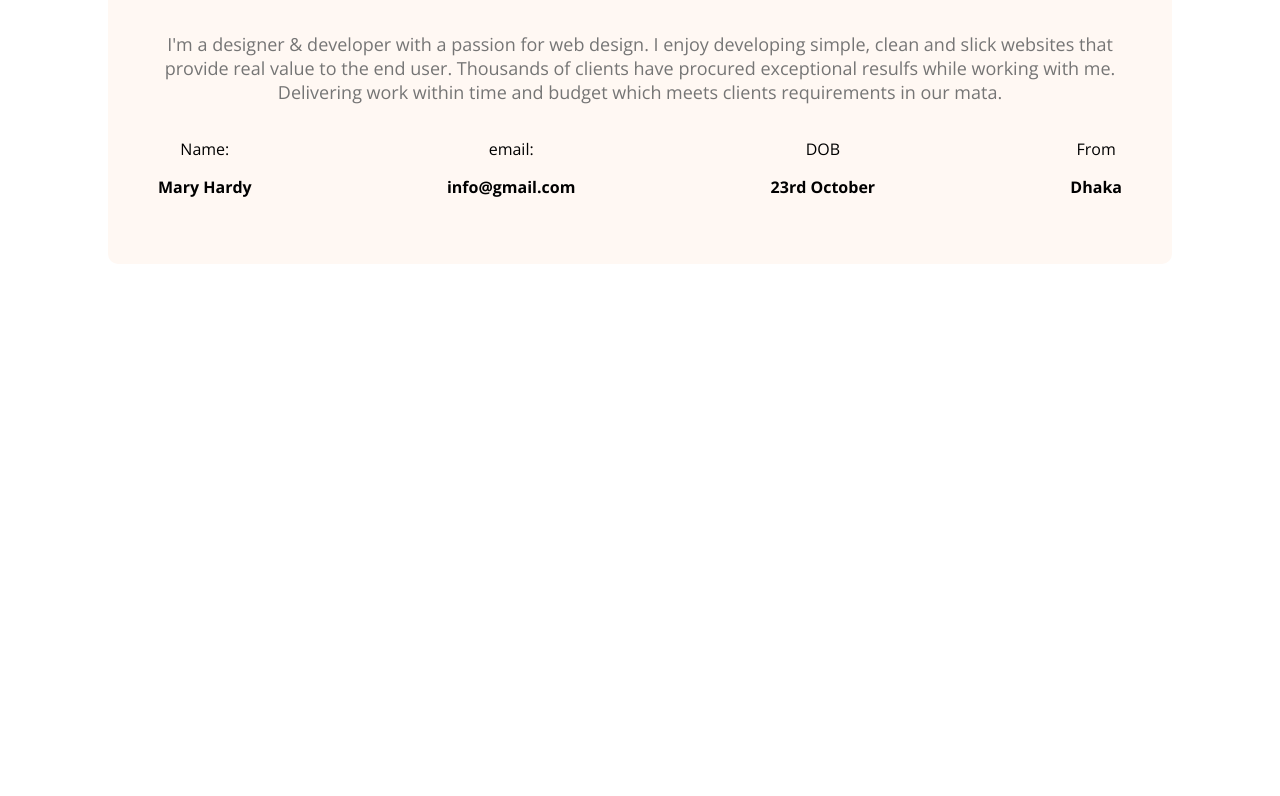
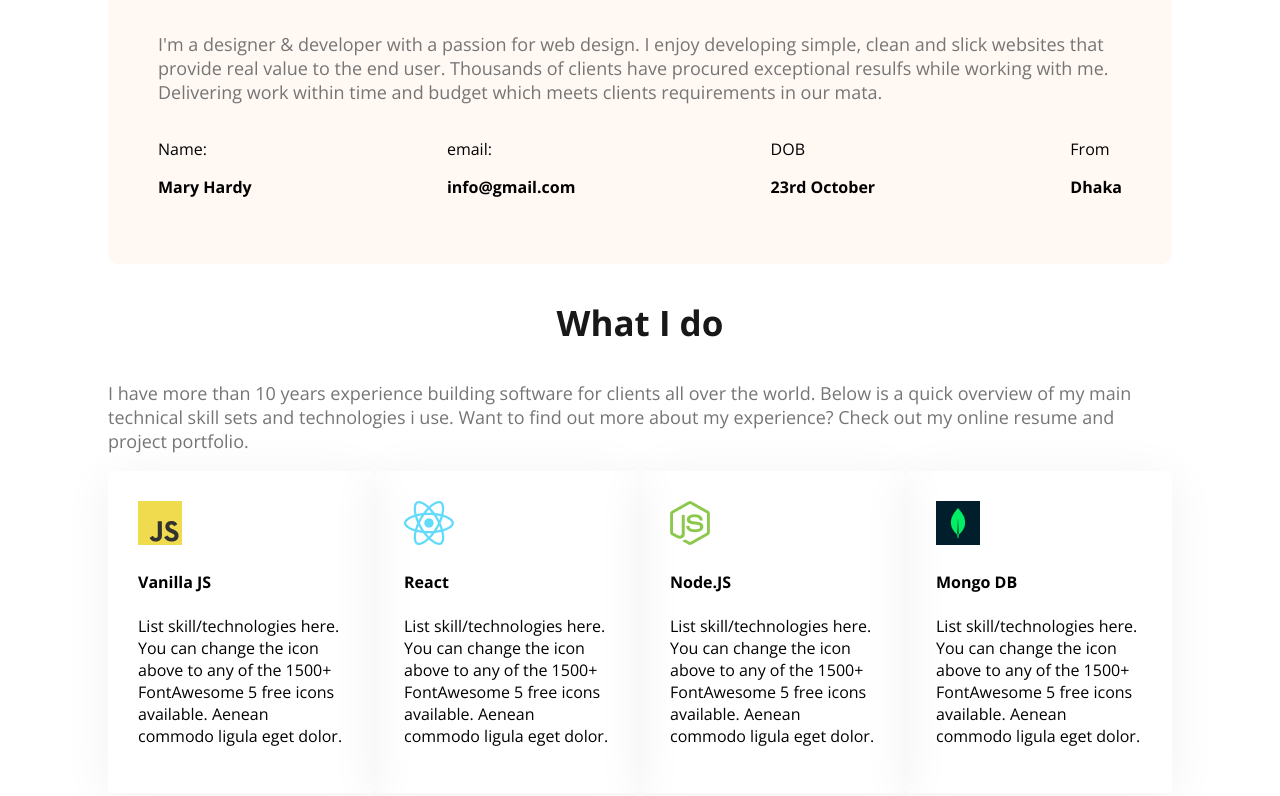
Before and after one commit to sohanrahat/developer-portfolio, a plain HTML site: page index.html in a window 1280 px wide. Shown: the part 1010-1806 px from the top of the page. Before the commit the page ends 1382 px from the top, so only its background shows below. Drawn offline with nearby package versions, Linux system fonts and the light colour scheme.

Commit message:
created the skill section

```diff
--- a/index.html
+++ b/index.html
@@ -57,6 +57,38 @@
                  </div>
             </div>
         </section>
+
+<!--What I do section-->
+
+<section class="skills">
+    <h3 class="section-title text-center">What I do</h3>
+    <p class="section-description text center">I have more than 10 years experience building software for clients all over the world. Below is a quick overview of my main technical skill sets and technologies i use. Want to find out more about my experience? Check out my online resume and project portfolio.</p>
+
+    <section class="skills-container">
+        <div class="skill">
+            <img src="images/icons/js.png" alt="">
+            <h4 class="skill-title">Vanilla JS</h4>
+            <p class="skill-description">List skill/technologies here. You can change the icon above to any of the 1500+ FontAwesome 5 free icons available. Aenean commodo ligula eget dolor.</p>
+        </div>
+        <div class="skill">
+            <img src="images/icons/react.png" alt="">
+            <h4 class="skill-title">React</h4>
+            <p class="skill-description">List skill/technologies here. You can change the icon above to any of the 1500+ FontAwesome 5 free icons available. Aenean commodo ligula eget dolor.</p>
+        </div>
+        <div class="skill">
+            <img src="images/icons/nodejs.png" alt="">
+            <h4 class="skill-title">Node.JS</h4>
+            <p class="skill-description">List skill/technologies here. You can change the icon above to any of the 1500+ FontAwesome 5 free icons available. Aenean commodo ligula eget dolor.</p>
+        </div>
+        <div class="skill">
+            <img src="images/icons/mongo.png" alt="">
+            <h4 class="skill-title">Mongo DB</h4>
+            <p class="skill-description">List skill/technologies here. You can change the icon above to any of the 1500+ FontAwesome 5 free icons available. Aenean commodo ligula eget dolor.</p>
+        </div>
+
+    </section>
+</section>
+
     </main>
 
     <footer>
--- a/styles/styles.css
+++ b/styles/styles.css
@@ -44,7 +44,9 @@
     color: #757575;
 }
 
-seco
+.text-center {
+    text-align: center;
+}
 
 /* header */
 
@@ -112,11 +114,16 @@ nav ul li a {
 
 /* main styles */
 
+main sectin {
+    margin-top: 130px;
+    margin-bottom: 130px;
+}
+
 main {
     max-width: 1140px;
     margin: 0 auto;
     padding: 100px 100px;
-    text-align: center;
+    /* text-align: center; */
 
 }
 
@@ -136,3 +143,17 @@ main {
     display: flex;
    justify-content: space-between;
 }
+
+/* Skills Section */
+
+.skills-container {
+    display: flex;
+    gap 24px;
+
+}
+
+.skill {
+    padding: 30px;
+    box-shadow: 0px 6px 50px 0px rgba(0, 0, 0, 0.06);
+    border-radius: 5px;
+}
```
